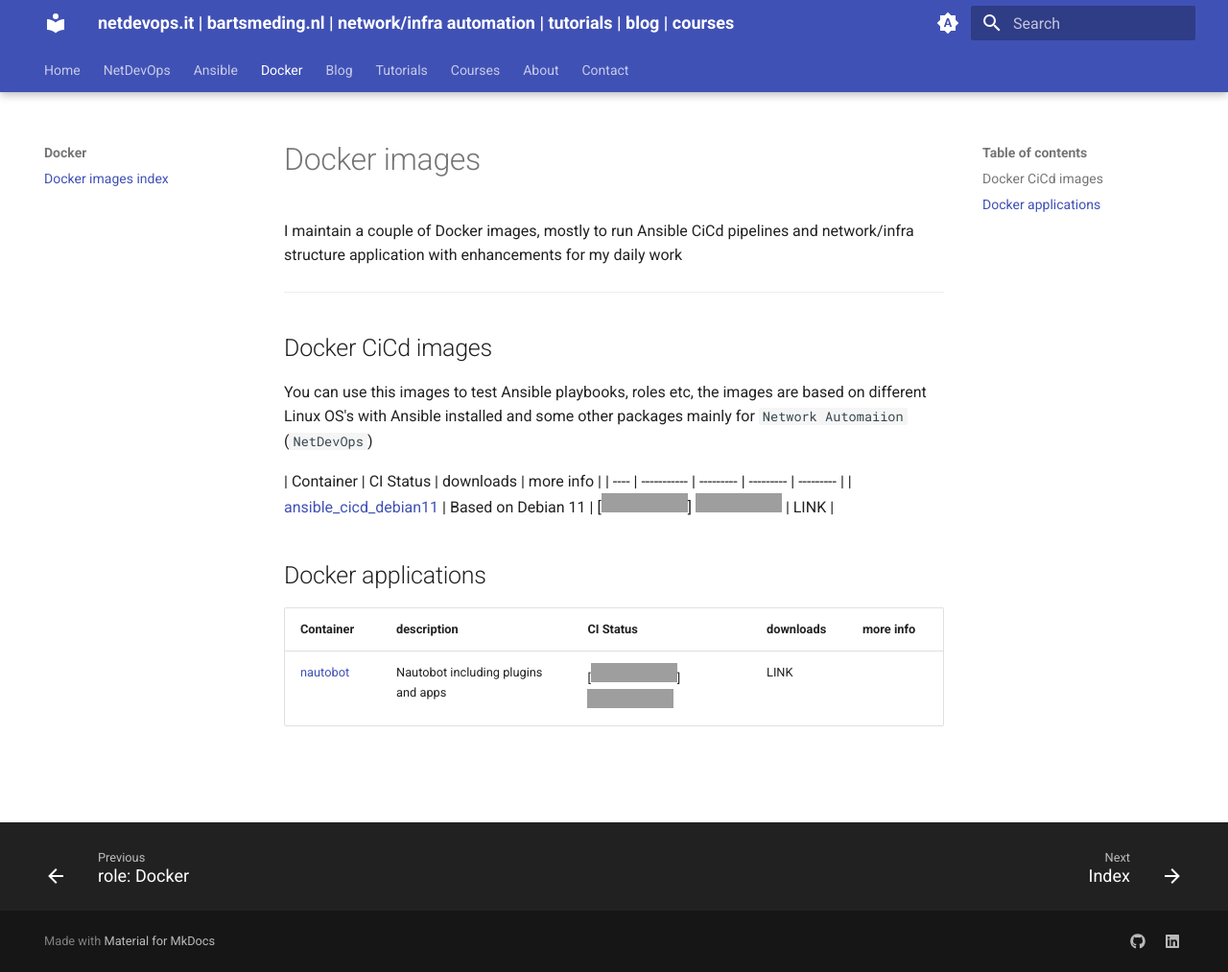
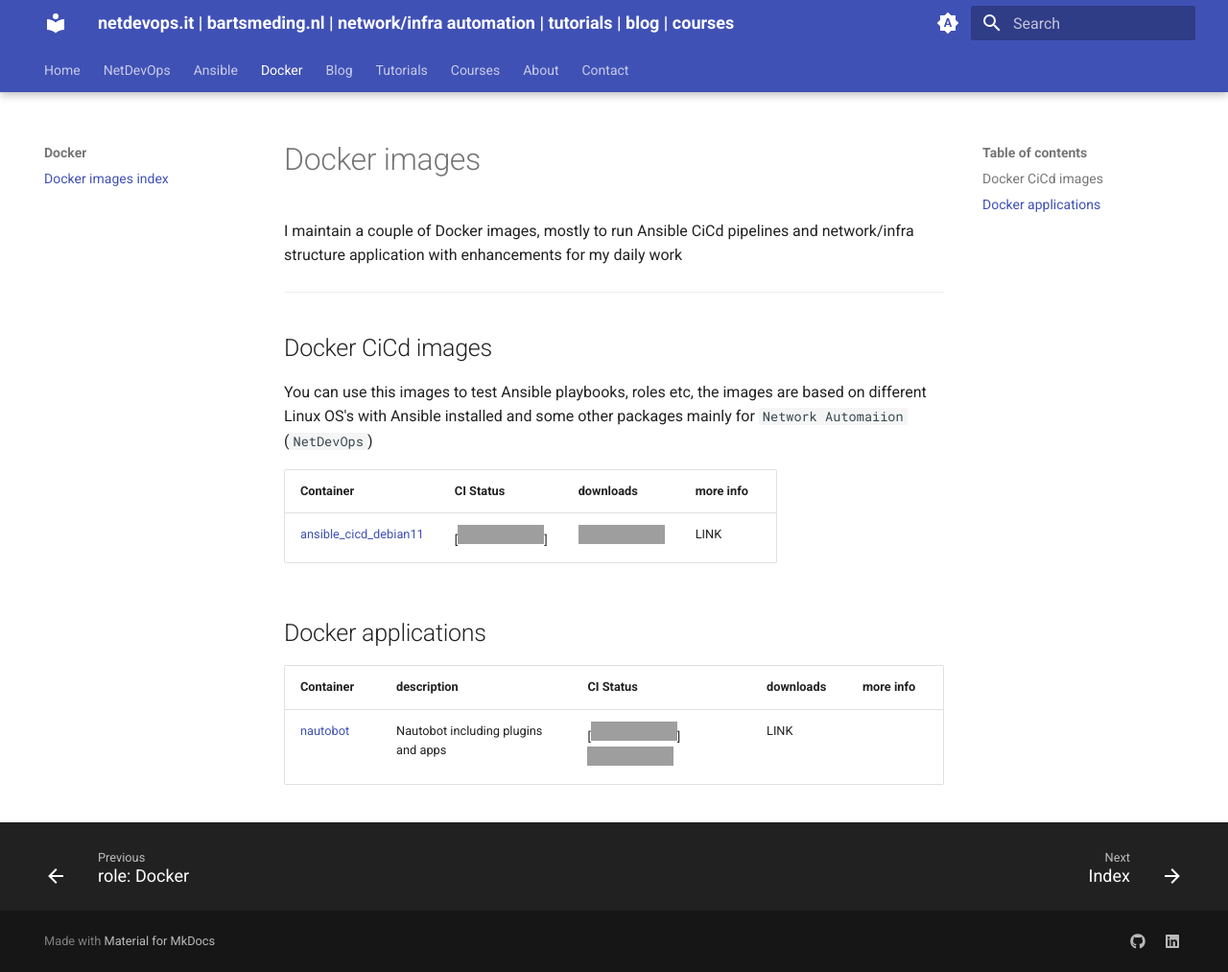
Before and after one commit to bsmeding/bsmeding.github.io, an MkDocs documentation site: the page built from docs/docker_images.md, in a window 1280 px wide and 1013 px high. Shown: the whole window at 96% size. Built offline with MkDocs 1.6.1 and Material for MkDocs 9.7.7, drawn with Linux system fonts in a browser that asks for light colours; grey boxes are pictures that could not be loaded.

Commit message:
fixex gitlab docker link

```diff
--- a/docs/docker_images.md
+++ b/docs/docker_images.md
@@ -11,10 +11,9 @@
 
 
 
-| Container | CI Status | downloads | more info |
-| ---- | ----------- | --------- | --------- | --------- |
-| [ansible_cicd_debian11](https://hub.docker.com/repository/docker/bsmeding/ansible_cicd_debian11/general) | Based on Debian 11 | [![Build](https://github.com/bsmeding/docker_container_ansible_cicd_debian11/actions/workflows/build.yml/badge.svg)] ![Docker Pulls](https://img.shields.io/docker/pulls/bsmeding/ansible_cicd_debian11)
- | LINK |
+| Container | CI Status   | downloads | more info |
+| --------- | ----------- | --------- | --------- |
+| [ansible_cicd_debian11](https://hub.docker.com/repository/docker/bsmeding/ansible_cicd_debian11/general) | [![Build](https://github.com/bsmeding/docker_container_ansible_cicd_debian11/actions/workflows/build.yml/badge.svg)] | ![Docker Pulls](https://img.shields.io/docker/pulls/bsmeding/ansible_cicd_debian11) | LINK |
 
 
 
@@ -23,5 +22,5 @@
 
 
 | Container | description | CI Status | downloads | more info |
-| ---- | ----------- | --------- | --------- | --------- |
+| --------- | ----------- | --------- | --------- | --------- |
 | [nautobot](https://hub.docker.com/repository/docker/bsmeding/nautobot/general) | Nautobot including plugins and apps | [![Build](https://github.com/bsmeding/docker_container_nautobot/actions/workflows/build.yml/badge.svg)] ![Docker Pulls](https://img.shields.io/docker/pulls/bsmeding/nautobot) | LINK |
```
